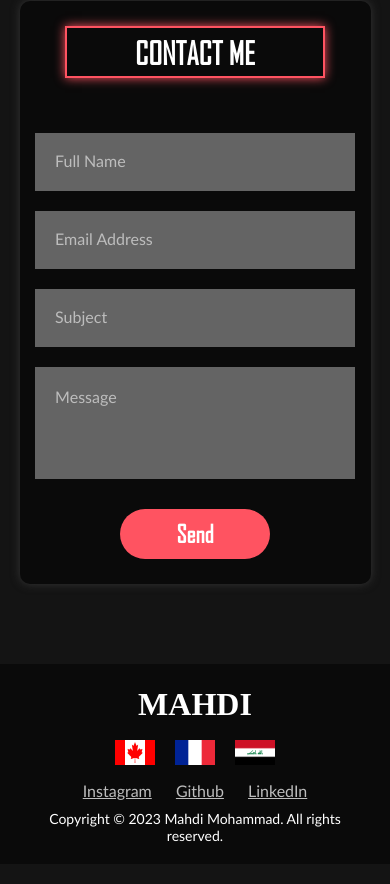
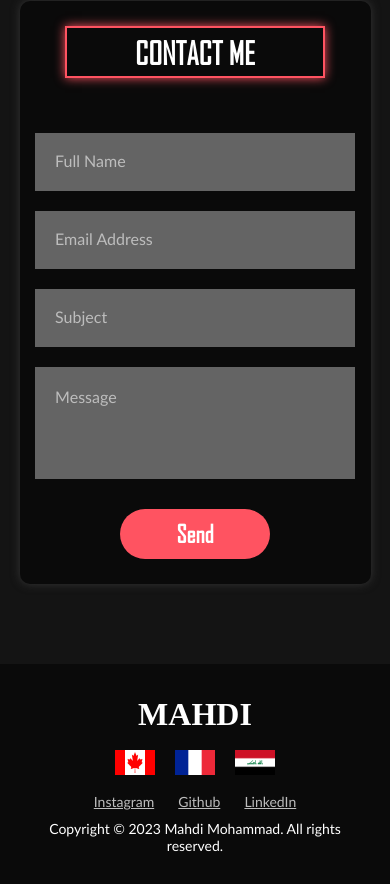
Before and after one commit to mahdixmohammad/Personal_Website, a plain HTML site: page index.html in a window 390 px wide. Shown: the part 2882-3766 px from the top of the page. Drawn offline with nearby package versions, Linux system fonts and the light colour scheme; a web font is replaced by a local one.

Commit message:
Updated footer.

```diff
--- a/index.css
+++ b/index.css
@@ -85,8 +85,7 @@ nav ul li a:hover {
     nav ul {
         display: none;
     }
-    #hamburger
-    {
+    #hamburger {
         right: 20px;
         transition: 0.4s;
     }
@@ -199,6 +198,9 @@ nav ul li a:hover {
     #about p {
         text-align: left !important;
         font-size: 20px !important;
+    }
+    #footer-links a {
+        font-size: 14px;
     }
     #copyright {
         font-size: 14px;
@@ -544,9 +546,9 @@ form button:hover {
 }
 footer {
     background: rgb(10, 10, 10);
-    padding: 20px 0;
+    padding: 30px 0;
     width: 100%;
-    height: 200px;
+    height: 220px;
     display: flex;
     flex-direction: column;
     align-items: center;
```
